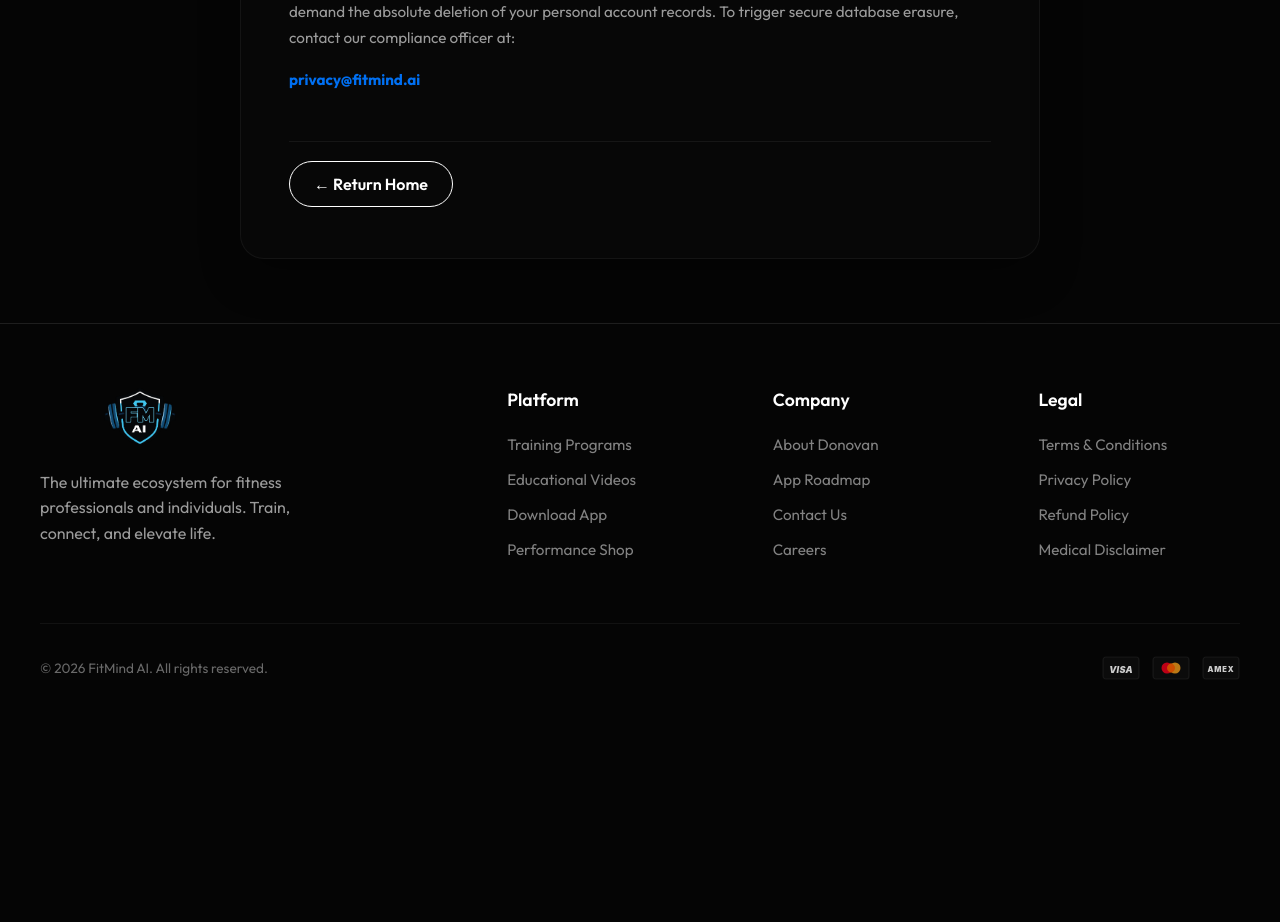
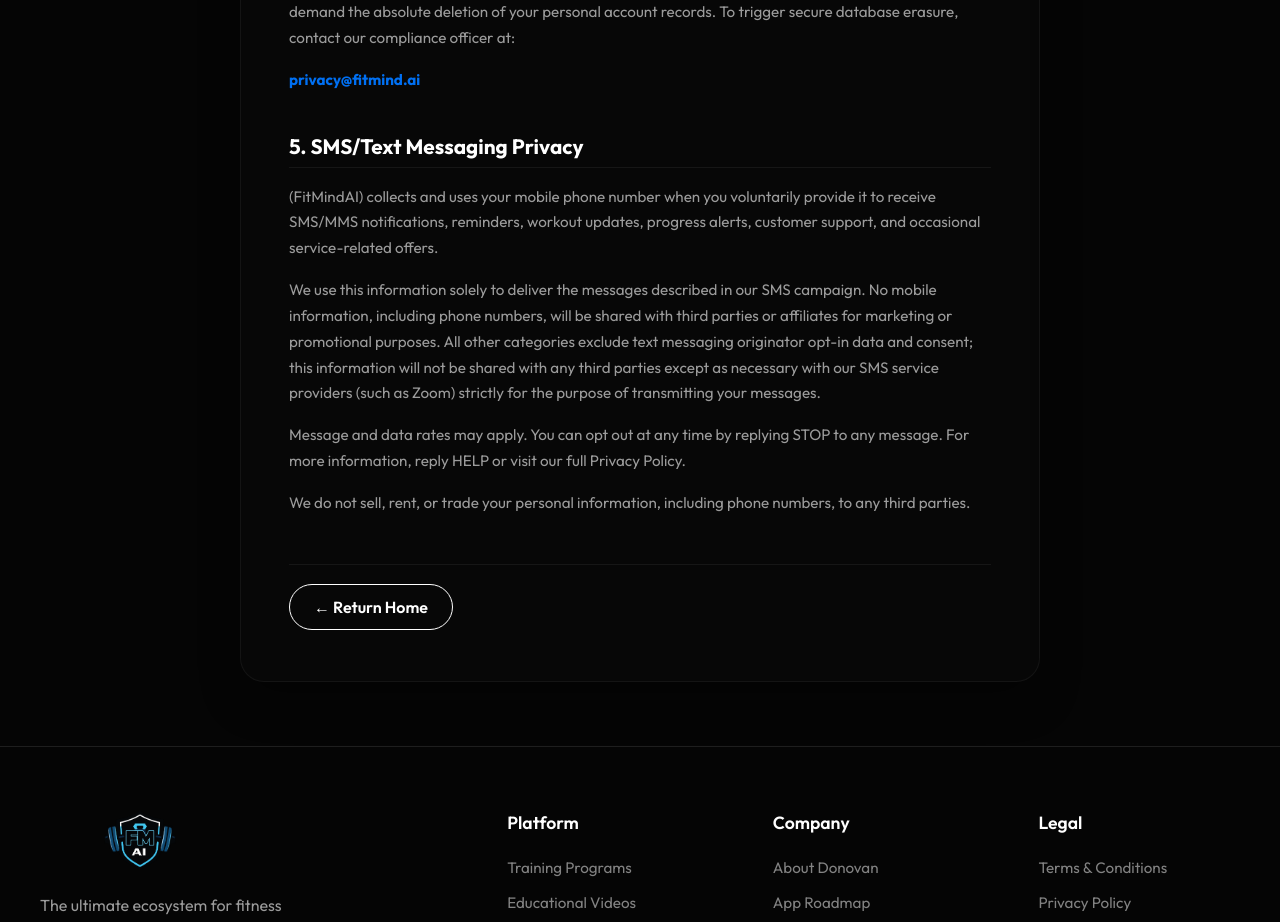
Before and after one commit to faxingberling1/fitmindai, a Next.js app: page /privacy in a window 1280 px wide. Shown: the part 1100-2022 px from the top of the page. Before the commit the page ends 1812 px from the top, so only its background shows below. Built offline with nearby package versions, Linux system fonts and the light colour scheme.

Commit message:
feat: add privacy policy page to legal documentation

```diff
--- a/src/app/privacy/page.tsx
+++ b/src/app/privacy/page.tsx
@@ -50,6 +50,22 @@ export default function PrivacyPage() {
             </p>
           </div>
 
+          <div className={styles.section}>
+            <h2>5. SMS/Text Messaging Privacy</h2>
+            <p>
+              (FitMindAI) collects and uses your mobile phone number when you voluntarily provide it to receive SMS/MMS notifications, reminders, workout updates, progress alerts, customer support, and occasional service-related offers.
+            </p>
+            <p>
+              We use this information solely to deliver the messages described in our SMS campaign. No mobile information, including phone numbers, will be shared with third parties or affiliates for marketing or promotional purposes. All other categories exclude text messaging originator opt-in data and consent; this information will not be shared with any third parties except as necessary with our SMS service providers (such as Zoom) strictly for the purpose of transmitting your messages.
+            </p>
+            <p>
+              Message and data rates may apply. You can opt out at any time by replying STOP to any message. For more information, reply HELP or visit our full Privacy Policy.
+            </p>
+            <p>
+              We do not sell, rent, or trade your personal information, including phone numbers, to any third parties.
+            </p>
+          </div>
+
           <div className={styles.backRow}>
             <Link href="/" className="btn-secondary">
               ← Return Home
```
